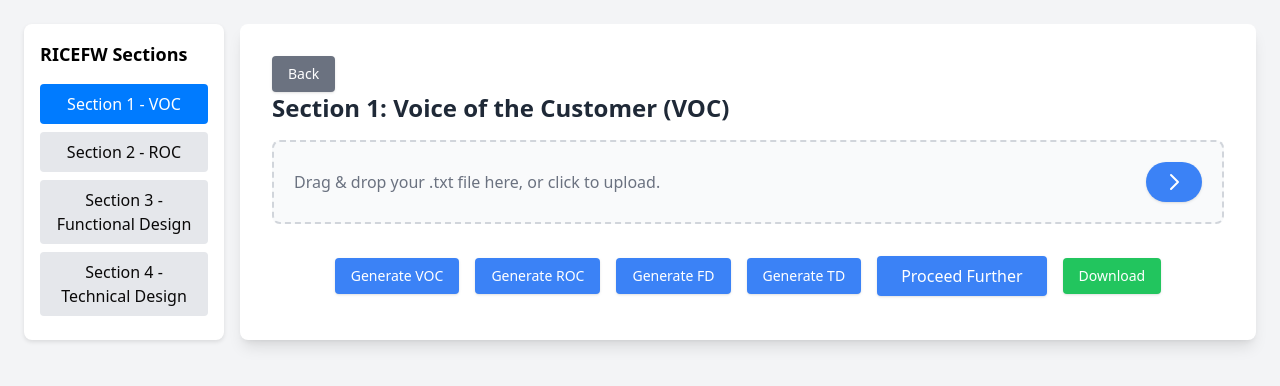
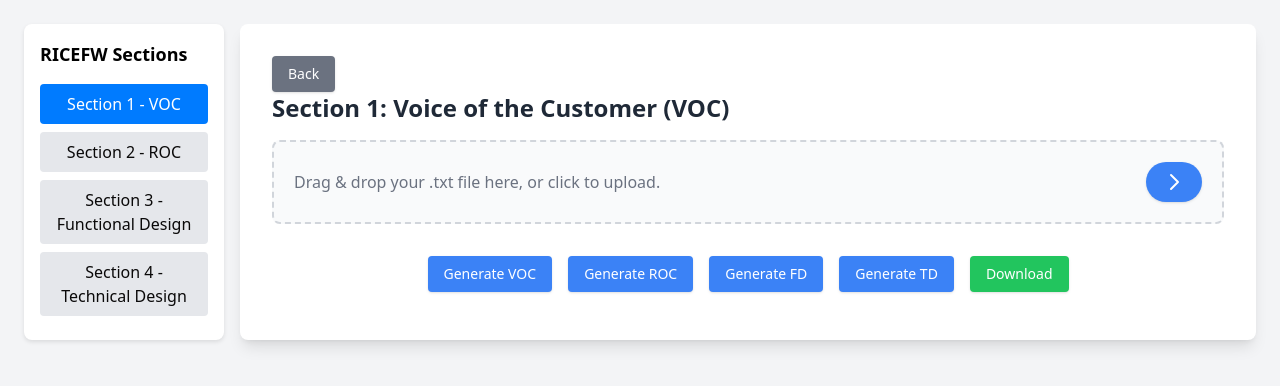
Before and after one commit to naveensomalapuri/GenAIAmplifier_v1.0.0, a FastAPI app: page /section1.html in a window 1280 px wide. Shown: the top 386 px of the page. Run offline with FastAPI, Linux system fonts and the light colour scheme; some libraries are stand-ins or nearby versions.

Commit message:
Update section1.html
Commented the "Proceed Further" button

```diff
--- a/templates/section1.html
+++ b/templates/section1.html
@@ -289,9 +289,9 @@
                 <button id="generate-td" class="bg-blue-500 hover:bg-blue-600 text-white text-sm px-4 py-2 rounded shadow transition">
                     Generate TD
                 </button>
-                <button type="submit" class="bg-blue-500 hover:bg-blue-600 text-white px-6 py-2 rounded shadow transition">
+<!--                 <button type="submit" class="bg-blue-500 hover:bg-blue-600 text-white px-6 py-2 rounded shadow transition">
                     Proceed Further
-                </button>
+                </button> -->
                 <button id="download-resume-btn" class="bg-green-500 hover:bg-green-600 text-white text-sm px-4 py-2 rounded shadow transition">
                     Download
                 </button>
```
